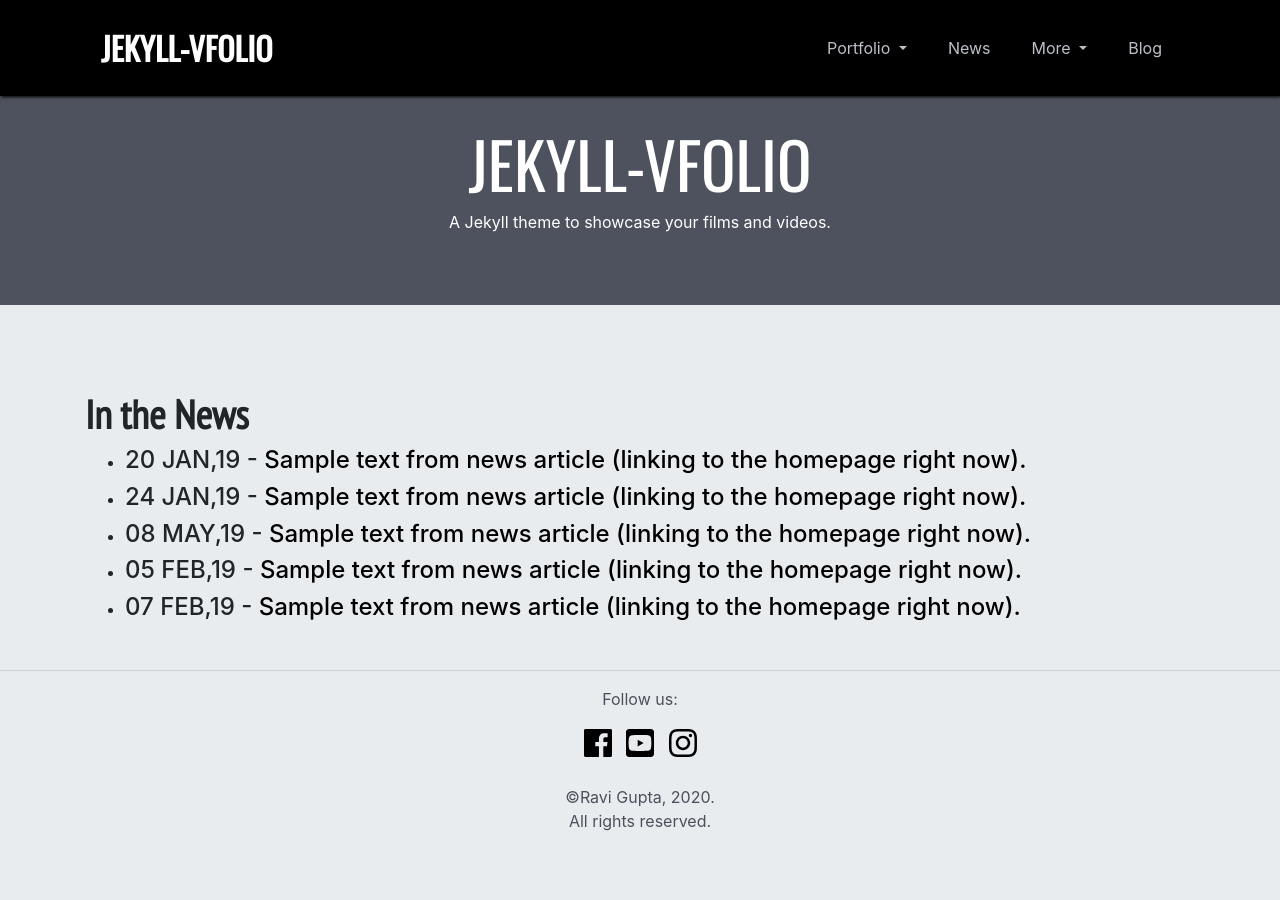
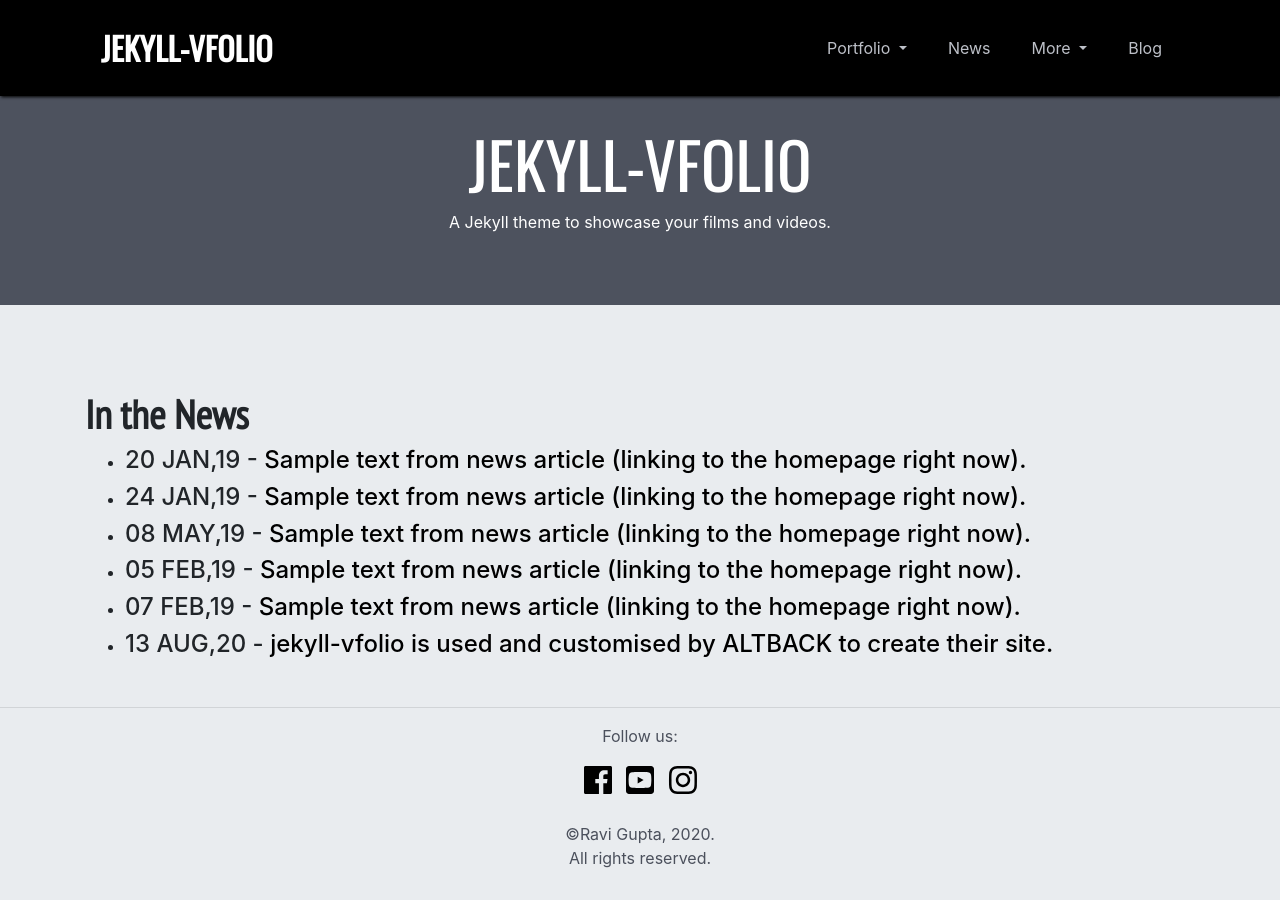
Before and after one commit to ravigupta-art/jekyll-vfolio, a Jekyll site: the page built from news.md, in a window 1280 px wide. Built offline with Jekyll 4.4.1, drawn with Linux system fonts in a browser that asks for light colours; nearby versions of some CDN libraries.

Commit message:
Update news.md

```diff
--- a/news.md
+++ b/news.md
@@ -8,3 +8,4 @@ title: News
 - #### 08 MAY,19 - [Sample text from news article (linking to the homepage right now).]({{ site.baseurl }}/)
 - #### 05 FEB,19 - [Sample text from news article (linking to the homepage right now).]({{ site.baseurl }}/)
 - #### 07 FEB,19 - [Sample text from news article (linking to the homepage right now).]({{ site.baseurl }}/)
+- #### 13 AUG,20 - [jekyll-vfolio is used and customised by ALTBACK to create their site.](https://altback.com/)
```
